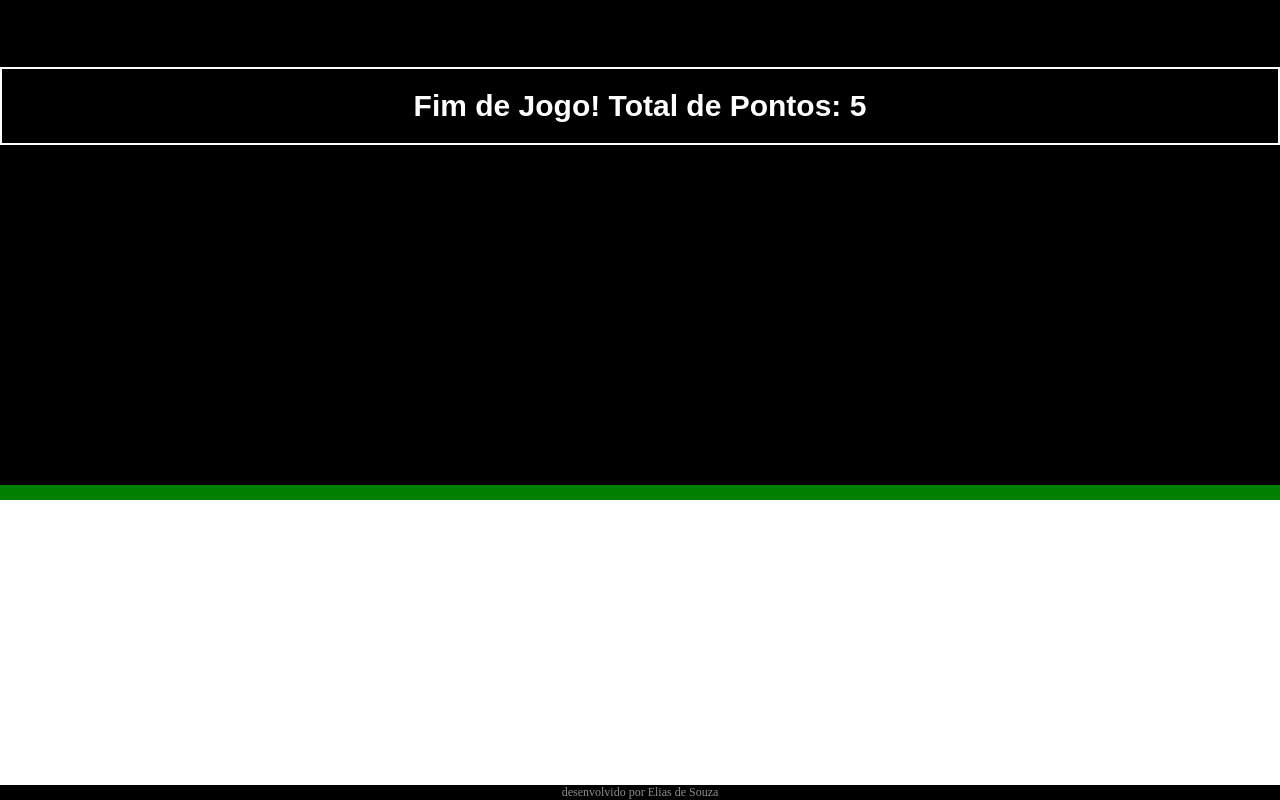
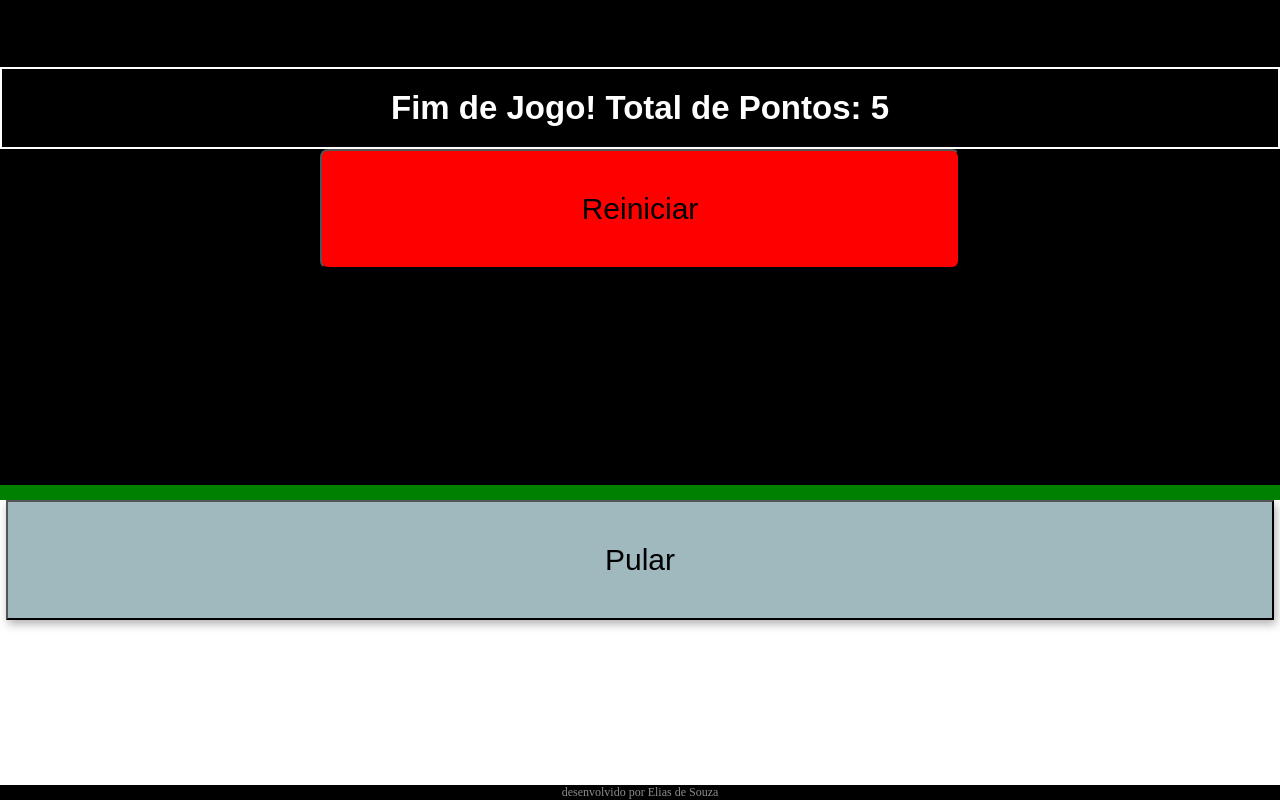
Before and after one commit to eliassouza93/jogo-mario, a plain HTML site: page index.html in a window 1280 px wide. Drawn offline with Linux system fonts and the light colour scheme.

Commit message:
'marioAtualizacao'

```diff
--- a/index.html
+++ b/index.html
@@ -10,30 +10,27 @@
 </head>
 
 <body>
-
     <div class="game-board">
         <div>
             <h2>Pontos</h2>
             <h1 class="score">0</h1>
         </div>
-
         <img src="./img/clouds.png" class="clouds">
         <img src="./img/mario.gif" class="mario">
         <img src="./img/pipe.png" class="pipe">
-
         <h1 class="msg"></h1>
-
-
+        <div class="pai-restart">
+            <button class="restart">Reiniciar</button>
+        </div>
+    </div>
+    <div class="pai-pular">
+        <button class="pular">Pular</button>
     </div>
 
 
     <div class="rodape">
         <footer>desenvolvido por Elias de Souza</footer>
     </div>
-
-
-
-
     <script src="./index.js"></script>
 </body>
 
--- a/index.js
+++ b/index.js
@@ -4,31 +4,10 @@ const mario = document.querySelector('.mario')
 const pipe = document.querySelector('.pipe')
 const score = document.querySelector('.score')
 const clouds = document.querySelector('.clouds')
+const pular = document.querySelector('.pular')
+const restart = document.querySelector('.restart')
+restart.style.display = 'none'
 
-const jump = () => {
-    mario.classList.add('jump')
-
-    setTimeout(() => {
-        mario.classList.remove('jump')
-    }, 800);
-}
-/********************************************************** */
-let num = 0
-let conversaoNum = parseInt(num)
-
-function Tempo() {
-    cron = setInterval(() => {
-        score.textContent = conversaoNum += 1
-    }, 320)
-
-
-}
-Tempo()
-
-
-
-
-/********************************************************** */
     const loop = setInterval(() => {
 
         const pipePosition = pipe.offsetLeft
@@ -44,6 +23,8 @@ const loop = setInterval(() => {
             clouds.style.display = 'none'
             mario.style.display = 'none'
             pipe.style.display = 'none'
+            restart.style.display = 'block'
+
 
             mario.src = './img/game-over.png'
             mario.style.width = '75px'
@@ -60,10 +41,35 @@ const loop = setInterval(() => {
             msg.textContent = 'Fim de Jogo! ' + 'Total de Pontos: ' + conversaoNum
 
 
-
-
         }
 
     }, 10)
 
-document.addEventListener('keydown', jump)
+const jump = () => {
+    mario.classList.add('jump')
+
+    setTimeout(() => {
+        mario.classList.remove('jump')
+    }, 800);
+}
+restart.addEventListener('click',function() {
+    window.location.reload(true);
+
+})
+ pular.addEventListener('click', jump)
+
+
+
+/********************************************************** */
+let num = 0
+let conversaoNum = parseInt(num)
+
+function Tempo() {
+    cron = setInterval(() => {
+        score.textContent = conversaoNum += 1
+    }, 320)
+
+}
+Tempo()
+
+/********************************************************** */
--- a/style.css
+++ b/style.css
@@ -3,7 +3,8 @@
     padding: 0;
     box-sizing: border-box;
 }
-.clouds{
+
+.clouds {
     width: 450px;
     position: absolute;
     animation: clouds-animation 20s infinite linear;
@@ -71,16 +72,19 @@
     }
 
 }
+
 @keyframes clouds-animation {
     from {
         right: -450px;
     }
+
     to {
         right: 100%;
     }
 
 }
-.rodape{
+
+.rodape {
     position: absolute;
     bottom: 0;
     background-color: black;
@@ -89,13 +93,49 @@
     text-align: center;
     font-size: 12px;
 }
-.msg{
+
+.msg {
     text-align: center;
     font-family: sans-serif;
-    font-size: 30px;
+    font-size: 33px;
 
 }
-.score{
+
+.score {
     font-size: 35px;
 
 }
+.pai-pular{
+    width: 100%;
+    display: flex;
+    justify-content: center;
+    align-items: center;
+
+
+}
+
+.pular {
+    width: 99%;
+    height: 120px;
+    cursor: pointer;
+    font-size: 30px;
+    background-color: rgba(53, 106, 119, 0.466);
+    box-shadow: 2px 4px 9px rgba(0, 0, 0, 0.315);
+}
+.pular:active{
+    background-color: rgb(53, 106, 119);
+    color: rgb(255, 255, 255);
+}
+.pai-restart{
+    display: flex;
+    justify-content: center;
+
+}
+.restart{
+    width: 50%;
+    height: 120px;
+    font-size: 30px;
+    cursor: pointer;
+    background-color: red;
+    border-radius: 8px;
+}
```
Lines whose indentation alone changed are shown as unchanged.
